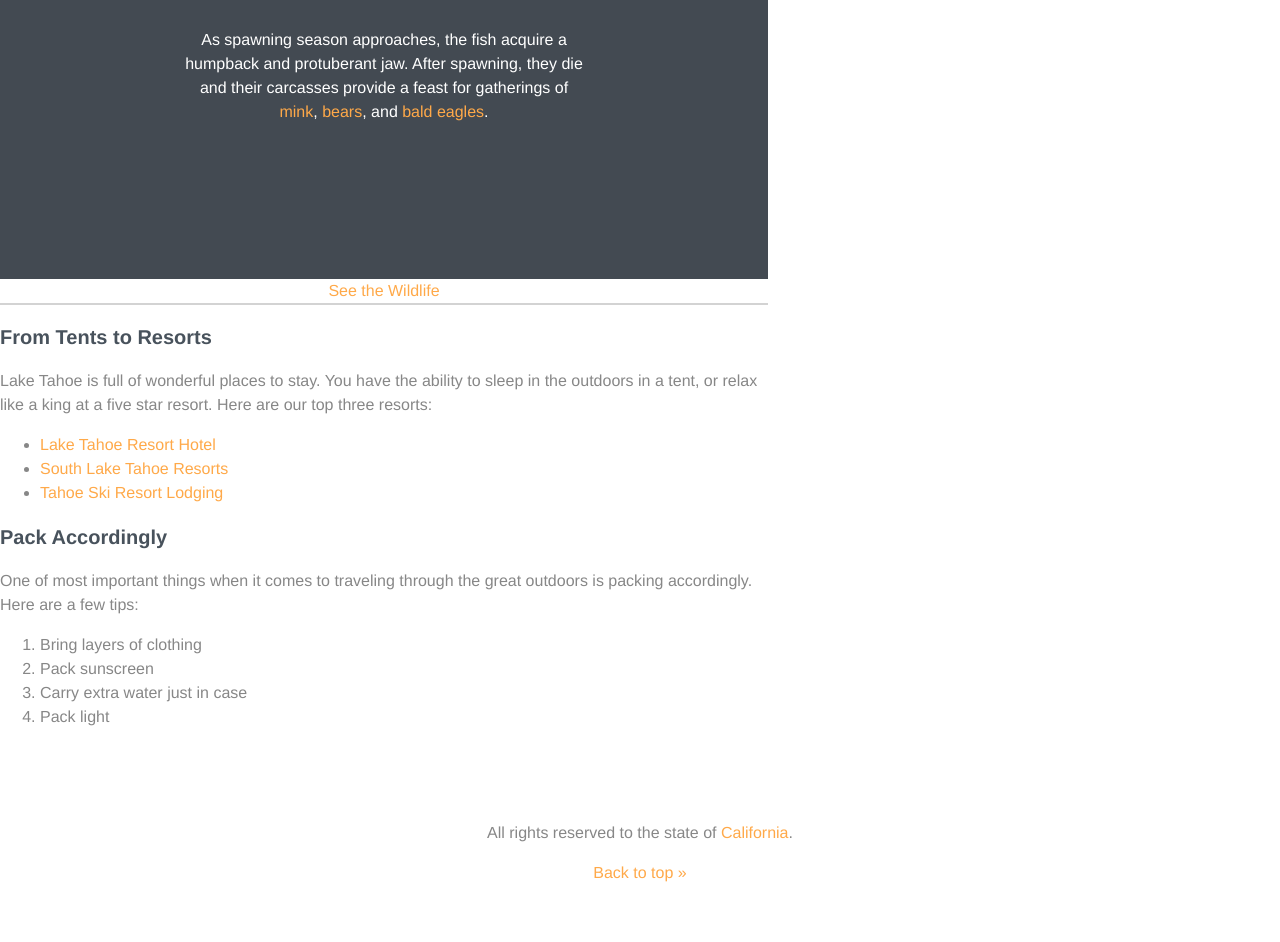
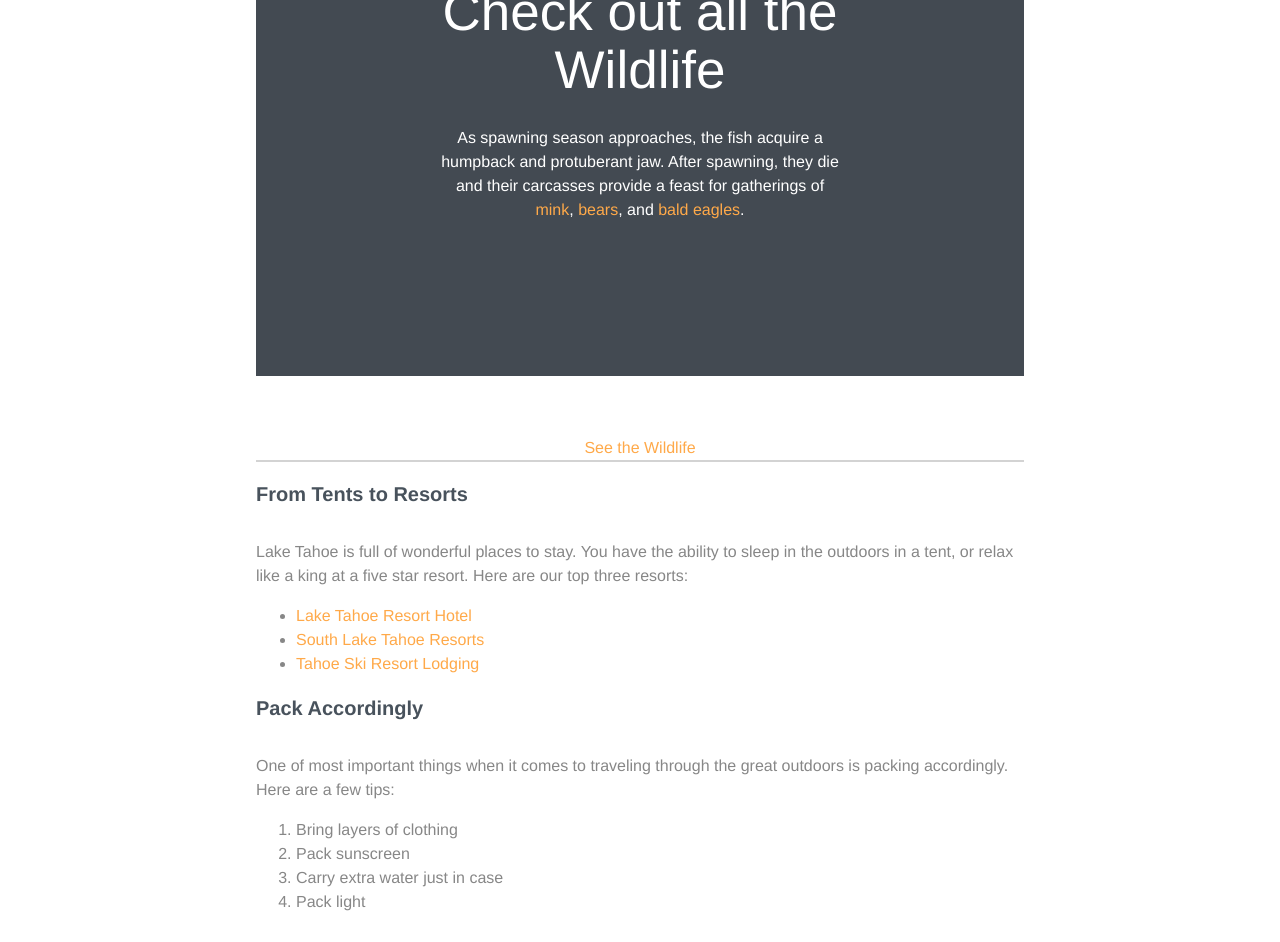
Before and after one commit to Shocklat/Treehouse-CSSBasics, a plain HTML site: page index.html in a window 1280 px wide. Shown: the part 753-1695 px from the top of the page. Drawn offline with Linux system fonts and the light colour scheme.

Commit message:
Padding, margins, borders and shorthand lecture

```diff
--- a/css/style.css
+++ b/css/style.css
@@ -18,12 +18,14 @@ h2 {
   font-size: 3.3125em; /* 53px/16px  */
   font-weight: normal;
   line-height: 1.1;
+  margin-bottom: .5em;
 }
 
 h3 {
   font-size: 1.25em; /* 20px/16px  */
   color: #48525c;
   line-height: 1.2;
+  margin-bottom: 1.7em;
 }
 
 /* Pseudo-classes ------------------ */
@@ -83,12 +85,15 @@ a:active {
 .primary-content,
 .secondary-content {
   width: 60%;
+  margin: auto;
 }
 
 .wildlife {
   color: white;
   background-color: #434a52;
+  padding: 18% 24%;
+  border-top: 10px solid #ffa949;
 
-  padding: 18% 24%;
+  margin: 105px 0 60px;
 
 }
```
